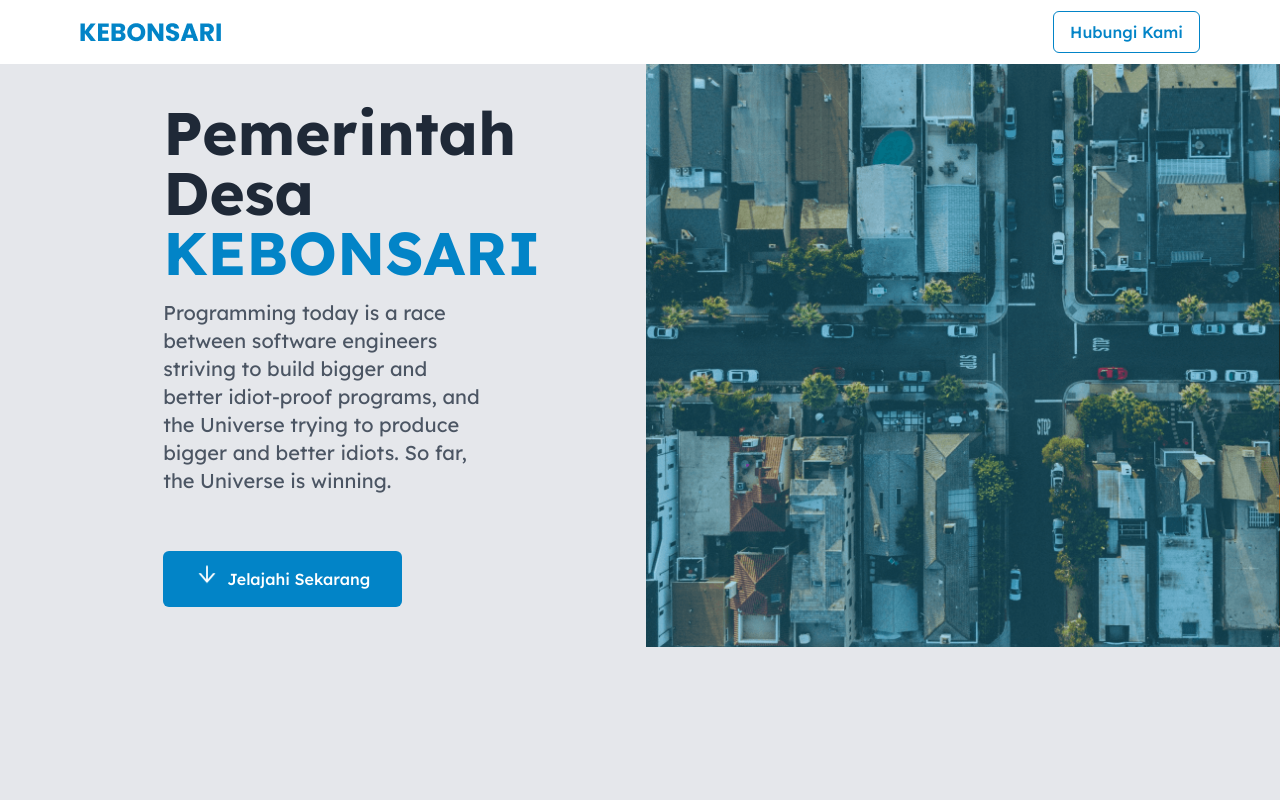
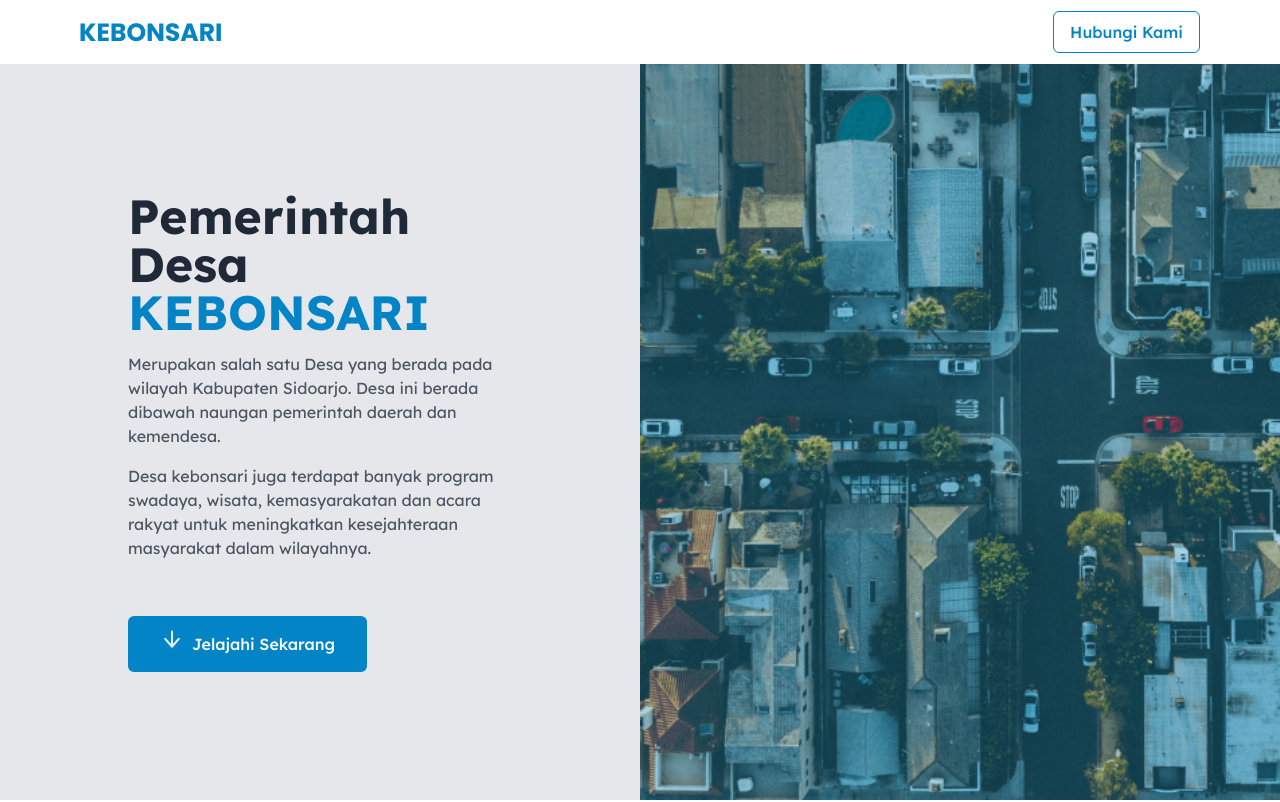
Before and after one commit to jagadyudha/kebonsari.site, a Next.js app: page / in a window 1280 px wide. Shown: the top 802 px of the page. Built offline with nearby package versions, Linux system fonts and the light colour scheme; a web font is replaced by a local one.

Commit message:
fix: style on hero section

```diff
--- a/components/Hero.tsx
+++ b/components/Hero.tsx
@@ -4,17 +4,21 @@ import { AiOutlineArrowDown } from "react-icons/ai";
 
 const Hero = () => {
   return (
-    <section className="h-[92vh] bg-gray-200 flex xl:block justify-center">
-      <div className="flex justify-between items-center">
-        <div className="mx-auto xl:w-[50vw] w-full xl:px-40 md:px-12 px-6">
-          <h1 className="md:text-6xl text-4xl font-bold text-gray-800">
+    <section className="h-[92vh] bg-gray-200 flex xl:block justify-center items-center">
+      <div className="flex justify-between items-center h-full">
+        <div className="mx-auto xl:w-[50vw] w-full xl:px-32 md:px-12 px-6">
+          <h1 className="md:text-5xl text-4xl font-bold text-gray-800">
             Pemerintah Desa <span className="text-sky-600">KEBONSARI</span>
           </h1>
-          <p className="my-4 md:text-xl text-md text-gray-600">
-            Programming today is a race between software engineers striving to
-            build bigger and better idiot-proof programs, and the Universe
-            trying to produce bigger and better idiots. So far, the Universe is
-            winning.
+          <p className="my-4 text-md text-gray-600">
+            Merupakan salah satu Desa yang berada pada wilayah Kabupaten
+            Sidoarjo. Desa ini berada dibawah naungan pemerintah daerah dan
+            kemendesa.
+          </p>
+          <p className="my-4 text-md text-gray-600">
+            Desa kebonsari juga terdapat banyak program swadaya, wisata,
+            kemasyarakatan dan acara rakyat untuk meningkatkan kesejahteraan
+            masyarakat dalam wilayahnya.
           </p>
           <button className="mt-10 ">
             <a href="#infografis">
@@ -25,13 +29,12 @@ const Hero = () => {
             </a>
           </button>
         </div>
-        <div className="w-[49.5vw] h-full xl:block hidden">
+        <div className="w-1/2 h-full xl:block hidden"></div>
+        <div className="w-1/2 h-full xl:block hidden bg-black top-0 right-0 absolute">
           <Image
+            className="object-cover object-center w-full h-full"
             src={"/assets/images/hero.png"}
-            width="100wh"
-            height="92vh"
-            layout="responsive"
-            objectFit="cover"
+            layout="fill"
           />
         </div>
       </div>
```
